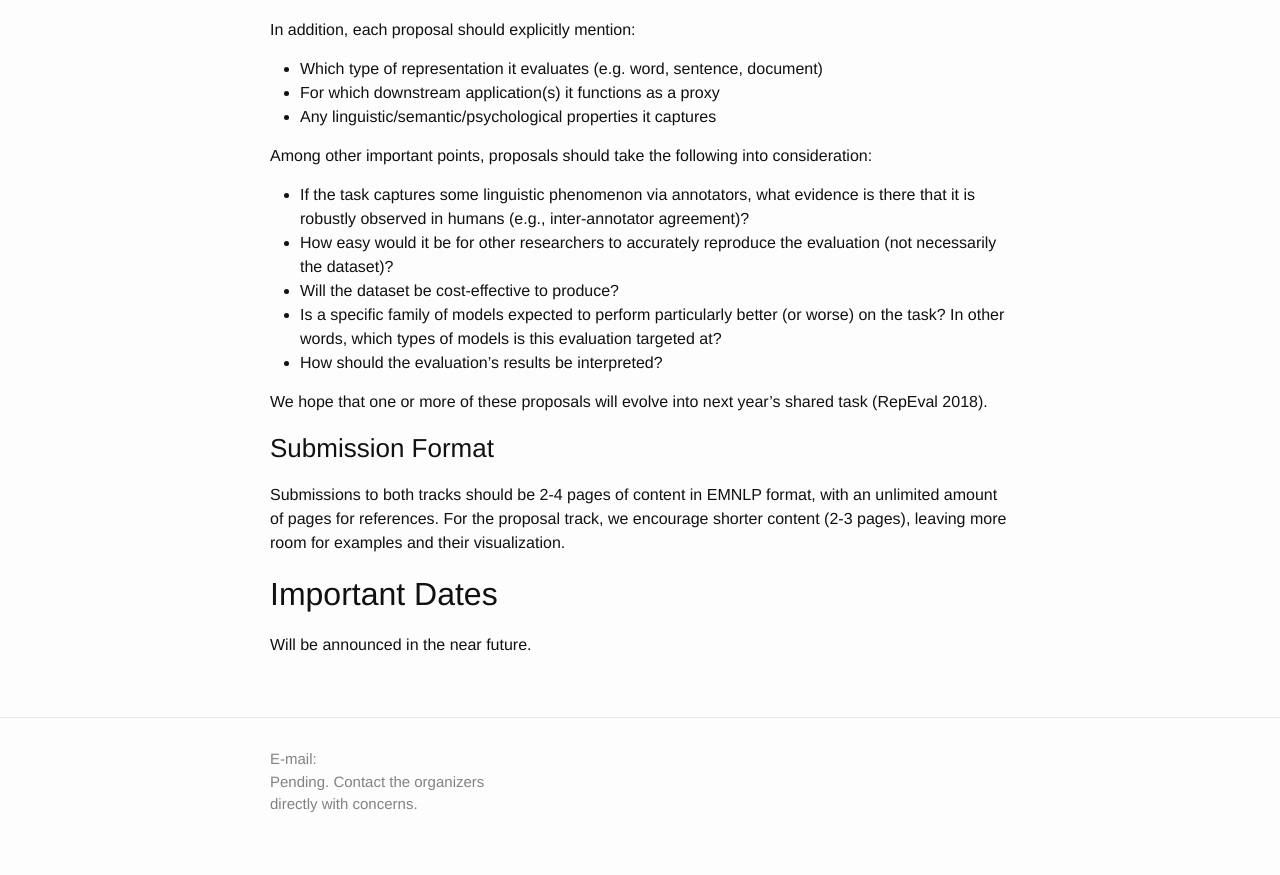
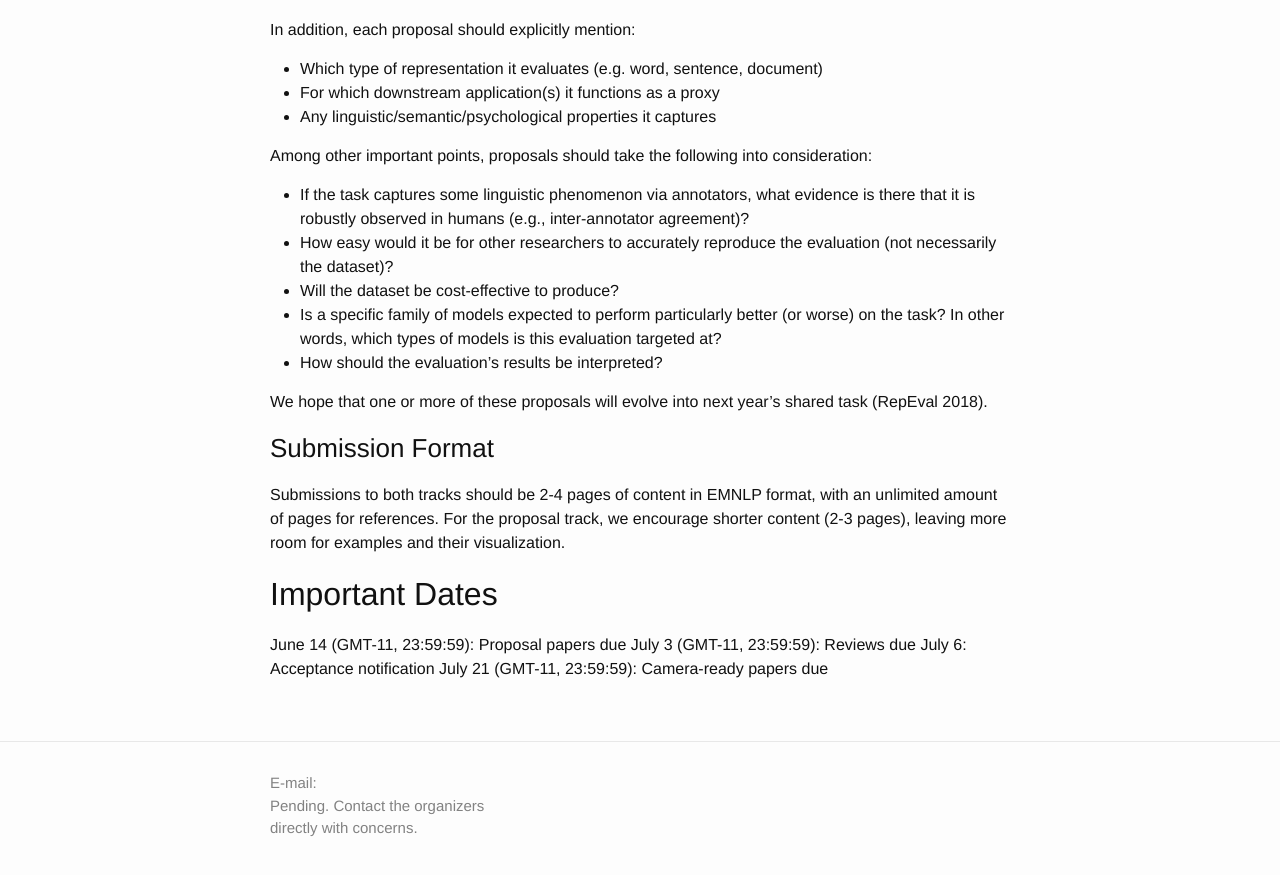
Before and after one commit to RepEval2017/RepEval2017.github.io, a Jekyll site: the page built from call_for_papers.md, in a window 1280 px wide and 900 px high, scrolled down 1022 px. Shown: the top 875 px of the window. Built offline with Jekyll 4.4.1, drawn with Linux system fonts in a browser that asks for light colours.

Commit message:
Added dates for CfP

```diff
--- a/call_for_papers.md
+++ b/call_for_papers.md
@@ -55,4 +55,7 @@ Submissions to both tracks should be 2-4 pages of content in EMNLP format, with
 
 ## Important Dates
 
-Will be announced in the near future.
+June 14 (GMT-11, 23:59:59): Proposal papers due
+July 3 (GMT-11, 23:59:59): Reviews due
+July 6: Acceptance notification
+July 21 (GMT-11, 23:59:59): Camera-ready papers due
```
